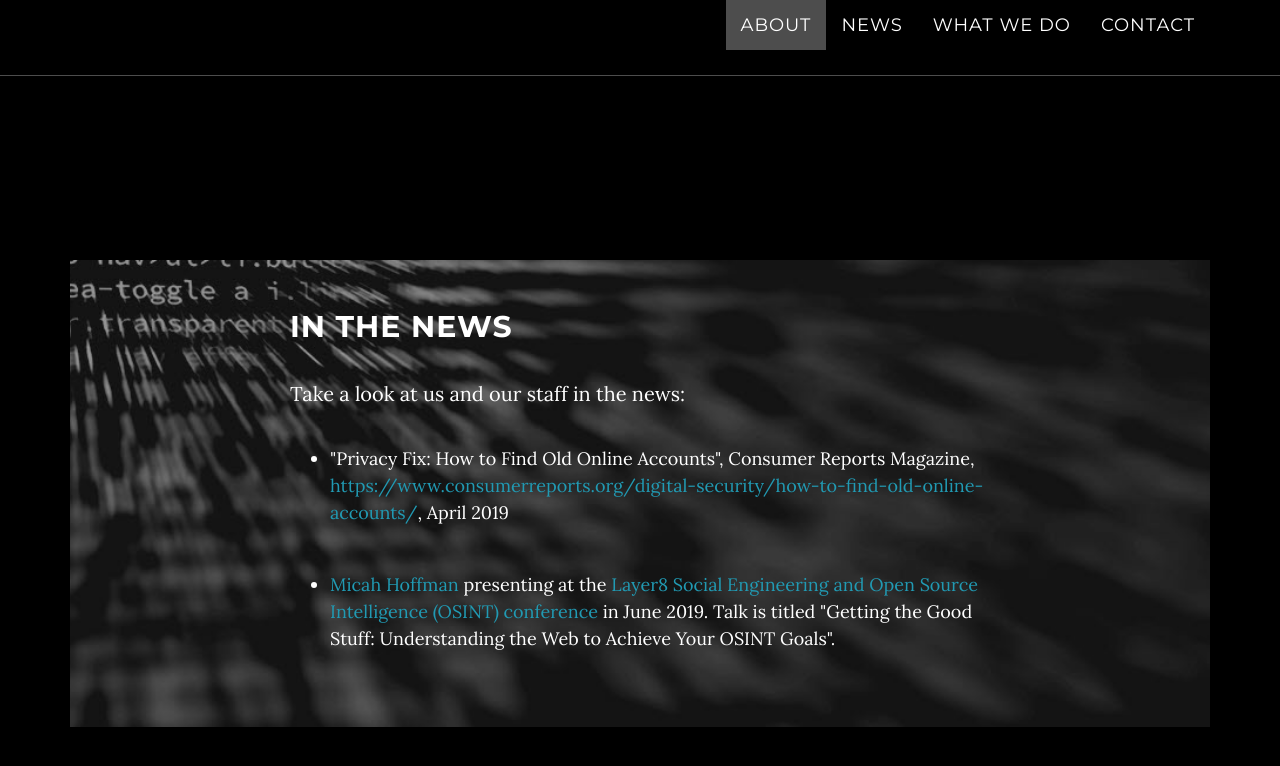
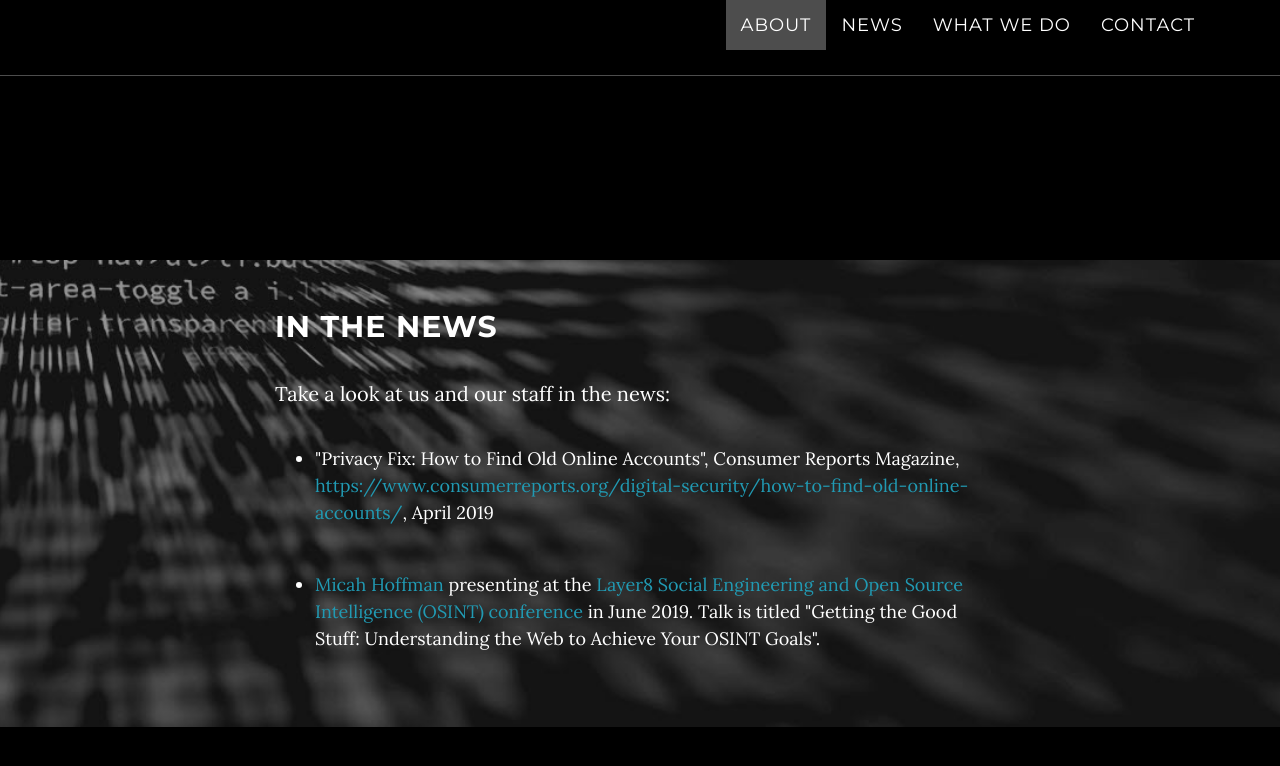
Before and after one commit to spotlightinfosec/spotlightinfosec.github.io, a Jekyll site: the page built from index.html, in a window 1280 px wide and 900 px high, scrolled down 1679 px. Shown: the top 766 px of the window. Built offline with Jekyll 4.4.1, drawn with Linux system fonts in a browser that asks for light colours.

Commit message:
background issues

```diff
--- a/_includes/contact.html
+++ b/_includes/contact.html
@@ -1,5 +1,5 @@
     <!-- Contact Section -->
-    <section id="contact" class="container content-section">
+    <section id="contact" class="content-section">
         <div class="background-section">
             <div class="container">
                 <div class="col-lg-8 col-lg-offset-2">
--- a/_includes/news.html
+++ b/_includes/news.html
@@ -1,5 +1,5 @@
     <!-- News Section -->
-    <section id="news" class="container content-section">
+    <section id="news" class="content-section">
         <div class="background-section">
             <div class="container">
                 <div class="col-lg-8 col-lg-offset-2">
--- a/_includes/whatwedo.html
+++ b/_includes/whatwedo.html
@@ -1,5 +1,5 @@
     <!-- WhatWeDo Section -->
-    <section id="whatwedo" class="content-section text-center">
+    <section id="whatwedo" class="container content-section text-center">
         <div class="background-section">
             <div class="col-lg-8 col-lg-offset-2">
                 <h2>What We Do</h2>
```
